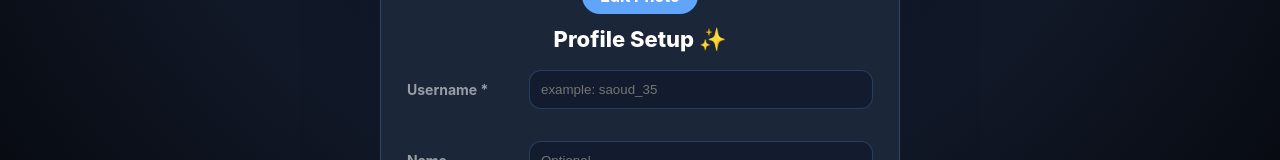
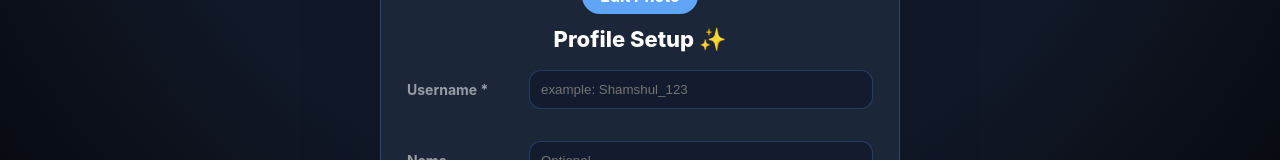
Before and after one commit to saoud786/EmoConnect, a React (Vite) app: page /profile-setup in a window 1280 px wide. Shown: the part 309-469 px from the top of the page. Built offline with nearby package versions, Linux system fonts and the light colour scheme; no server answers; the database is empty; sample sign-in values are in the browser's storage.

Commit message:
Updated project files

```diff
--- a/src/components/Profile/ProfileSetup.jsx
+++ b/src/components/Profile/ProfileSetup.jsx
@@ -335,7 +335,7 @@ export default function ProfileSetup() {
                     .replace(/[^a-z0-9_]/g, "")
                 )
               }
-              placeholder="example: saoud_35"
+              placeholder="example: Shamshul_123"
             />
           </div>
 
```
